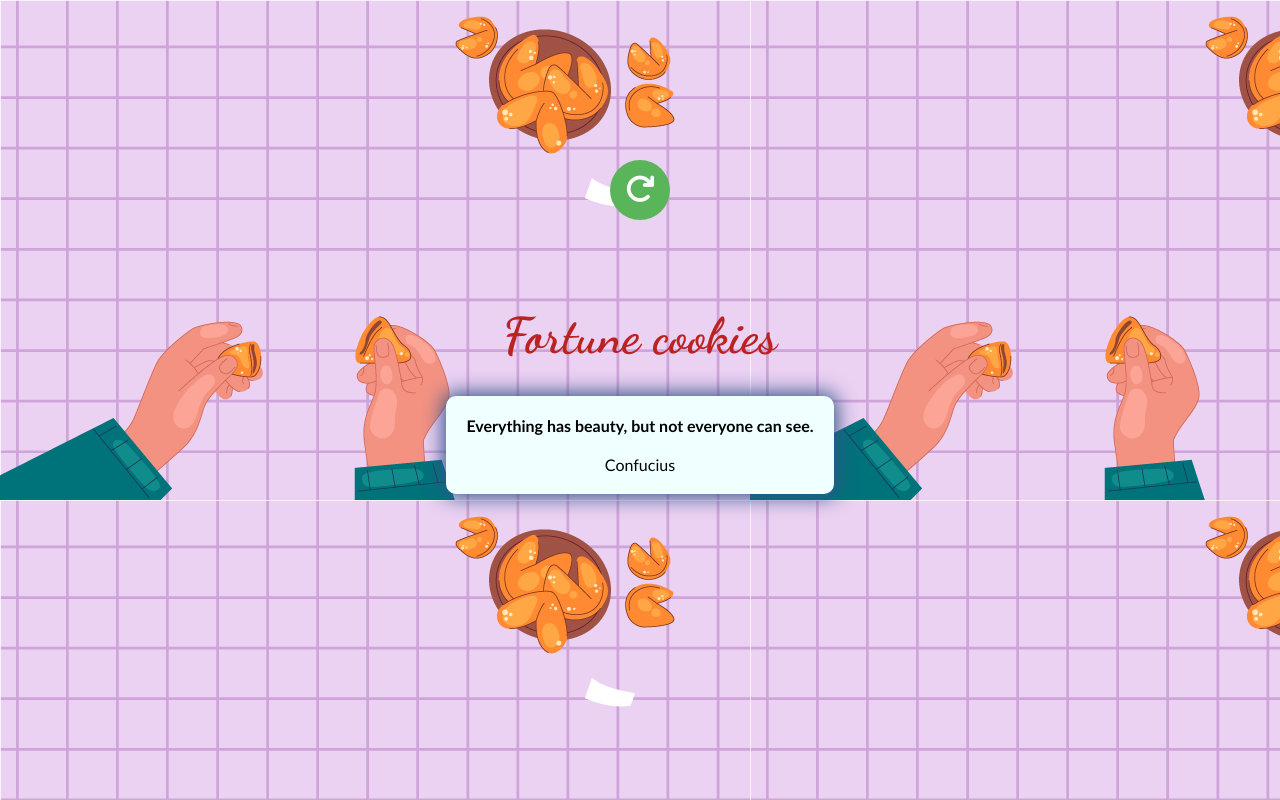
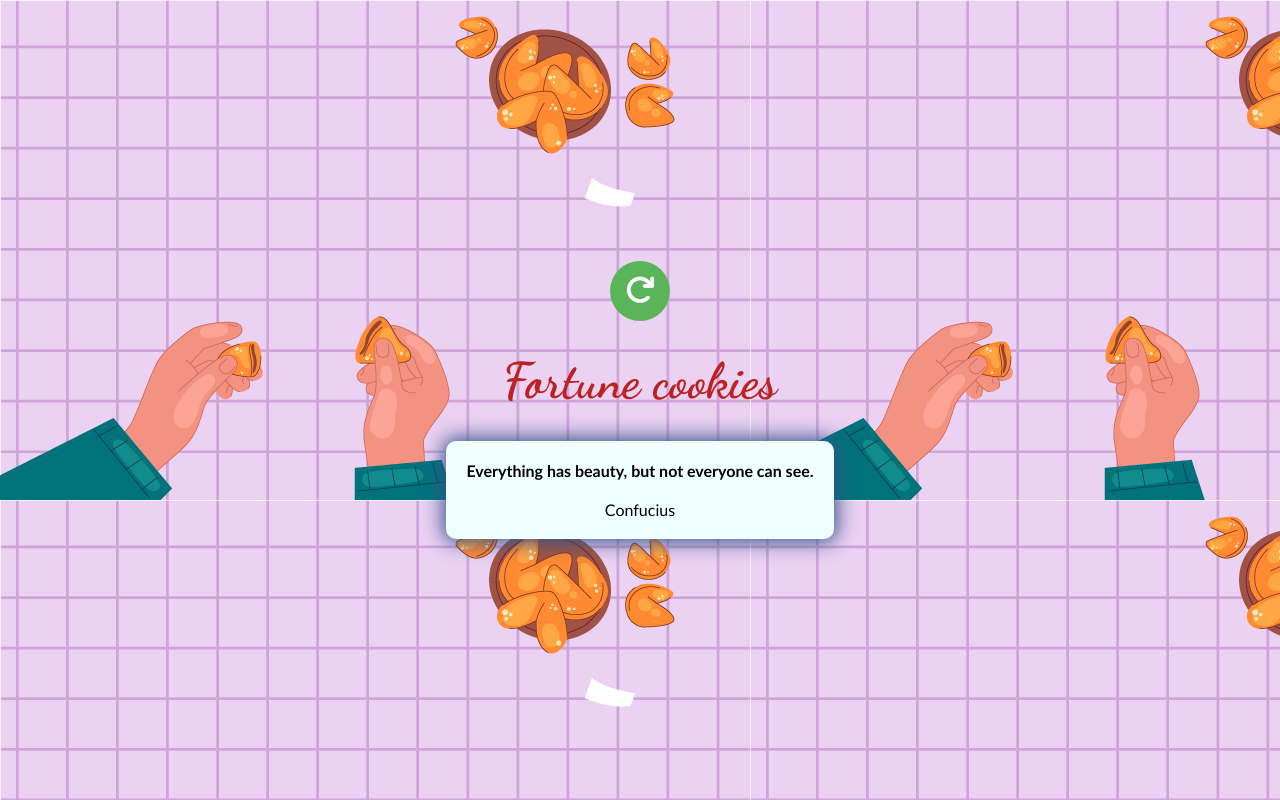
Before and after one commit to lerc7689/PhraseGenerator, a React (Vite) app: page / in a window 1280 px wide. Built offline with nearby package versions, Linux system fonts and the light colour scheme.

Commit message:
compare phrase fix

```diff
--- a/src/App.css
+++ b/src/App.css
@@ -51,8 +51,9 @@ h1 {
   border: none;
   background-color: rgb(90, 181, 90);
   color: white;
-  position: fixed;
-  top: 20%;
+  /* position: sticky;
+  top: 20%;*/
+  margin-top: 0%;
   transition: 0.9s;
 }
 .btn:hover {
--- a/src/App.jsx
+++ b/src/App.jsx
@@ -27,8 +27,9 @@ function App() {
     let newImg = getImg();
     let newPhrase = getPhrase();
 
-    while (newImg == img || newPhrase.quote == getPhrase().quote) {
+    while (newImg == img || newPhrase.quote == phrase.quote) {
       newImg = getImg();
+      newPhrase = getPhrase();
     }
     setPhrase(newPhrase);
     setImage(newImg);
@@ -36,10 +37,11 @@ function App() {
 
   return (
     <div className="App" style={{ backgroundImage: `url("${img}")` }}>
-      <h1>Fortune cookies</h1>
       <button className="btn" onClick={changePhrase}>
         <i className="fa-solid fa-arrow-rotate-right"></i>
       </button>
+
+      <h1>Fortune cookies</h1>
       <div className="phraseContainer">
         <Phrase phrase={phrase.quote} />
         <Author author={phrase.author} />
```
